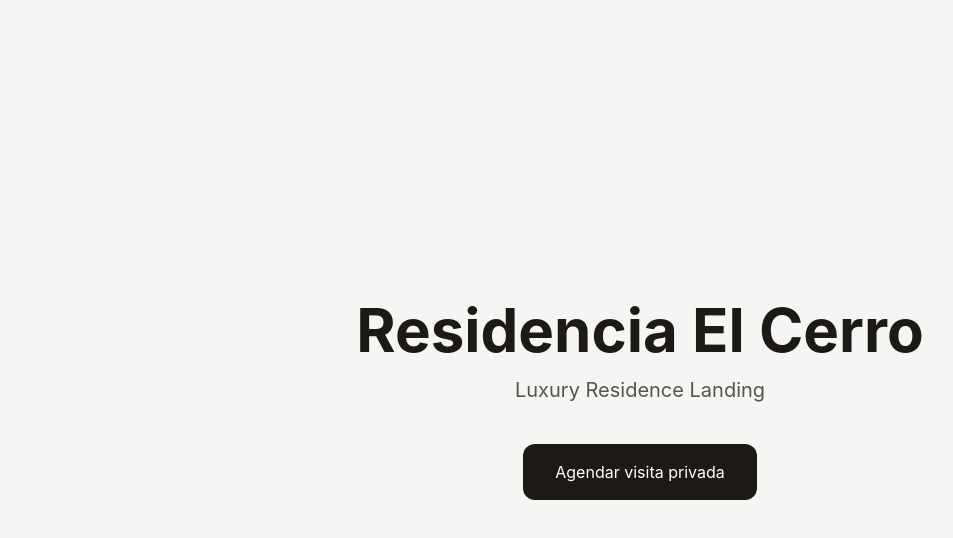
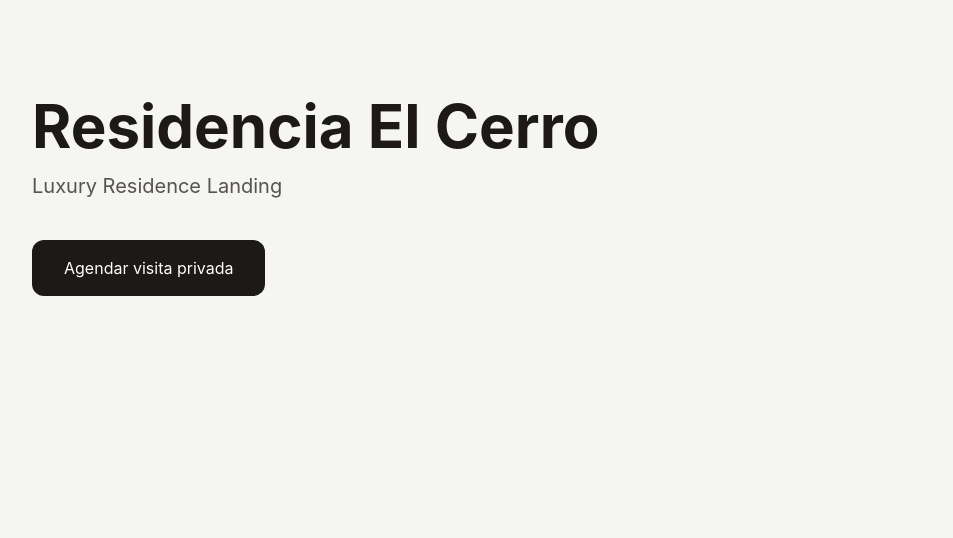
Before and after one commit to Jara84/luxury-residence-landing, a React (Vite) app: page / in a window 1280 px wide. Shown: the top 538 px of the page, without its empty margins (0-953 px from the left). Built offline with nearby package versions, Linux system fonts and the light colour scheme.

Commit message:
feat: create reusable UI components and hero section

```diff
--- a/src/App.tsx
+++ b/src/App.tsx
@@ -1,8 +1,14 @@
-import './App.css'
+import "./App.css";
+
+import Button from "./components/ui/Button";
+import Container from "./components/ui/Container";
+import Section from "./components/ui/Section";
 
 function App() {
   return (
-  <main className="min-h-screen flex flex-col items-center justify-center bg-stone-100">
+    <main className="min-h-screen bg-stone-100">
+      <Section>
+        <Container>
           <h1 className="text-6xl font-bold text-stone-900">
             Residencia El Cerro
           </h1>
@@ -11,11 +17,13 @@ function App() {
             Luxury Residence Landing
           </p>
 
-    <button className="mt-10 rounded-xl bg-stone-900 px-8 py-4 text-white transition hover:bg-stone-700">
-      Agendar visita privada
-    </button>
+          <div className="mt-10">
+            <Button>Agendar visita privada</Button>
+          </div>
+        </Container>
+      </Section>
     </main>
-)
+  );
 }
 
-export default App
+export default App;
--- /dev/null
+++ b/src/components/sections/Hero.tsx
@@ -0,0 +1,32 @@
+import Container from "../ui/Container";
+import Section from "../ui/Section";
+import Button from "../ui/Button";
+
+export default function Hero() {
+  return (
+    <Section>
+      <Container>
+        <div className="flex min-h-[70vh] flex-col items-center justify-center text-center">
+          <p className="mb-6 text-sm uppercase tracking-[0.3em] text-stone-500">
+            Medellín · Cerro Nutibara
+          </p>
+
+          <h1 className="max-w-4xl text-5xl font-semibold tracking-tight text-stone-900 md:text-7xl">
+            Residencia El Cerro
+          </h1>
+
+          <p className="mt-8 max-w-2xl text-lg text-stone-600 md:text-xl">
+            Un apartamento remodelado con acabados de lujo,
+            diseñado para vivir una experiencia única en Medellín.
+          </p>
+
+          <div className="mt-10">
+            <Button>
+              Agendar visita privada
+            </Button>
+          </div>
+        </div>
+      </Container>
+    </Section>
+  );
+}
--- /dev/null
+++ b/src/components/ui/Button.tsx
@@ -0,0 +1,34 @@
+import type { ReactNode } from "react";
+
+type ButtonProps = {
+  children: ReactNode;
+  variant?: "primary" | "secondary";
+};
+
+export default function Button({
+  children,
+  variant = "primary",
+}: ButtonProps) {
+  const styles = {
+    primary:
+      "bg-stone-900 text-white hover:bg-stone-700",
+    secondary:
+      "border border-stone-300 text-stone-900 hover:bg-stone-100",
+  };
+
+  return (
+    <button
+      className={`
+        rounded-xl
+        px-8
+        py-4
+        font-medium
+        transition
+        duration-300
+        ${styles[variant]}
+      `}
+    >
+      {children}
+    </button>
+  );
+}
--- /dev/null
+++ b/src/components/ui/Container.tsx
@@ -0,0 +1,13 @@
+import type { ReactNode } from "react";
+
+type ContainerProps = {
+  children: ReactNode;
+};
+
+export default function Container({ children }: ContainerProps) {
+  return (
+    <div className="mx-auto w-full max-w-7xl px-6 lg:px-8">
+      {children}
+    </div>
+  );
+}
--- /dev/null
+++ b/src/components/ui/Section.tsx
@@ -0,0 +1,17 @@
+import type { ReactNode } from "react";
+
+type SectionProps = {
+  children: ReactNode;
+  className?: string;
+};
+
+export default function Section({
+  children,
+  className = "",
+}: SectionProps) {
+  return (
+    <section className={`py-16 lg:py-24 ${className}`}>
+      {children}
+    </section>
+  );
+}
```
Also changed, not shown: 2 other files (tests, documents, lock files or other folders). Lines whose indentation alone changed are shown as unchanged.
